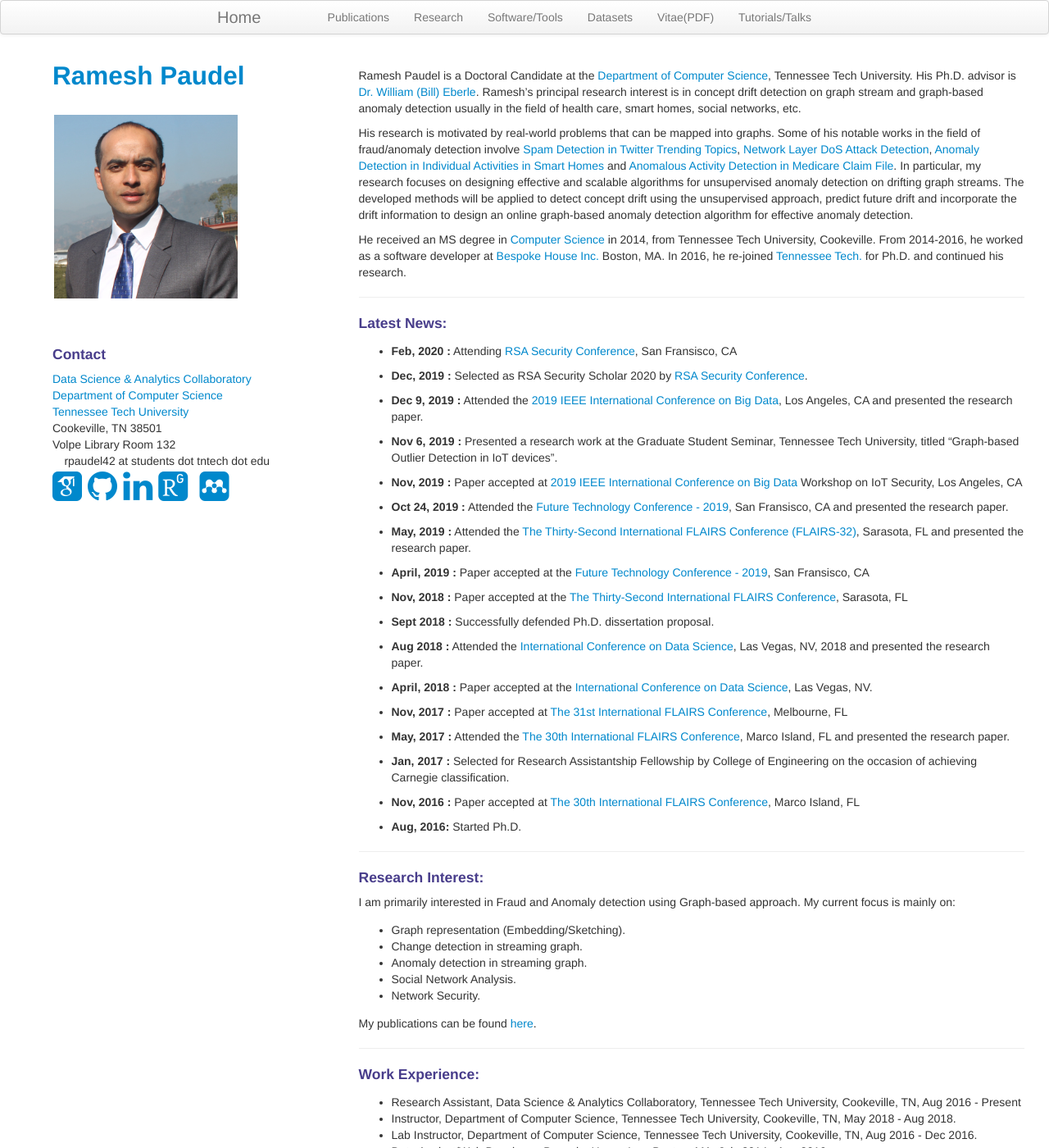
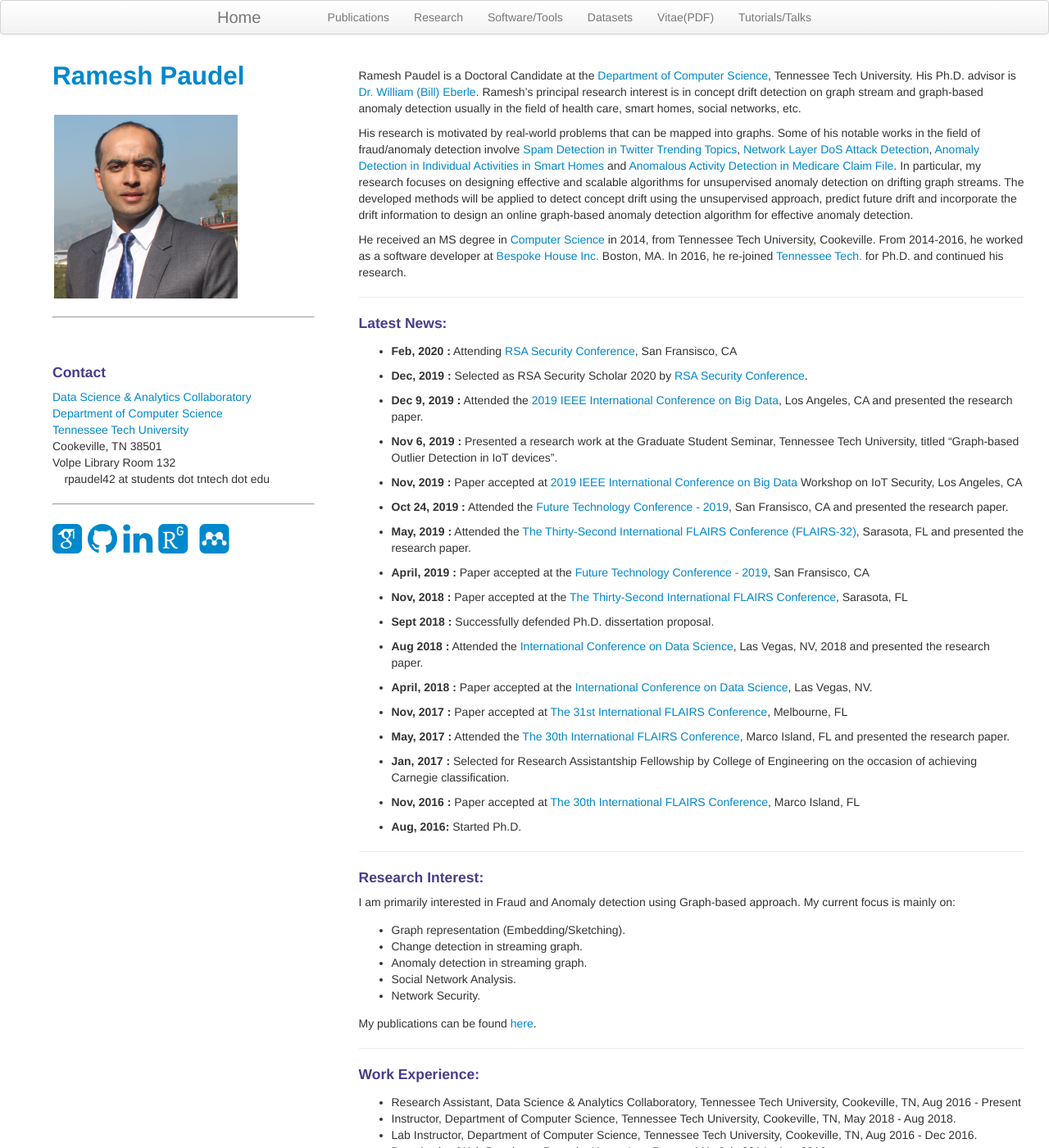
Before and after one commit to rpaudel42/rpaudel42.github.io, a Jekyll site: the page built from index.md, in a window 1280 px wide and 1400 px high. Shown: the whole window at 82% size. Built offline with Jekyll 4.4.1, drawn with Linux system fonts in a browser that asks for light colours; nearby versions of some CDN libraries; some web fonts are replaced.

Commit message:
add new sidebar

```diff
--- a/_includes/themes/twitter/default.html
+++ b/_includes/themes/twitter/default.html
@@ -55,7 +55,7 @@
         <a href="https://rpaudel42.github.io/assets/pics/profilepic.jpg">
           <img class="profile-pic" src="https://rpaudel42.github.io/assets/pics/profilepic.jpg"
                title="Ramesh Paudel" alt="Ramesh Paudel"/></a>
-
+        <hr class="hr-sidebar">
         <div class="container-contact">
           <h4><a name="contact"></a>Contact</h4>
 
@@ -70,6 +70,8 @@
               </div>
           </div>
         </div>
+
+        <hr class="hr-sidebar">
 
         <div class="professonal-link">
           <span class="ml-1"><a href="https://scholar.google.com/citations?user=seHpymwAAAAJ&hl=en"><i class="ai ai-google-scholar-square ai-3x"></i></a></span>
--- a/assets/themes/twitter/css/style.css
+++ b/assets/themes/twitter/css/style.css
@@ -29,6 +29,16 @@
 .container-narrow > hr {
   margin: 30px 0; }
 
+.hr-sidebar{
+  display: block;
+  margin-before: 0.5em;
+  margin-after: 0.5em;
+  margin-start: auto;
+  margin-end: auto;
+  overflow: hidden;
+  border-style: inset;
+  border-width: 1px;
+}
 .navbar .nav {
   float: right; }
 
```
